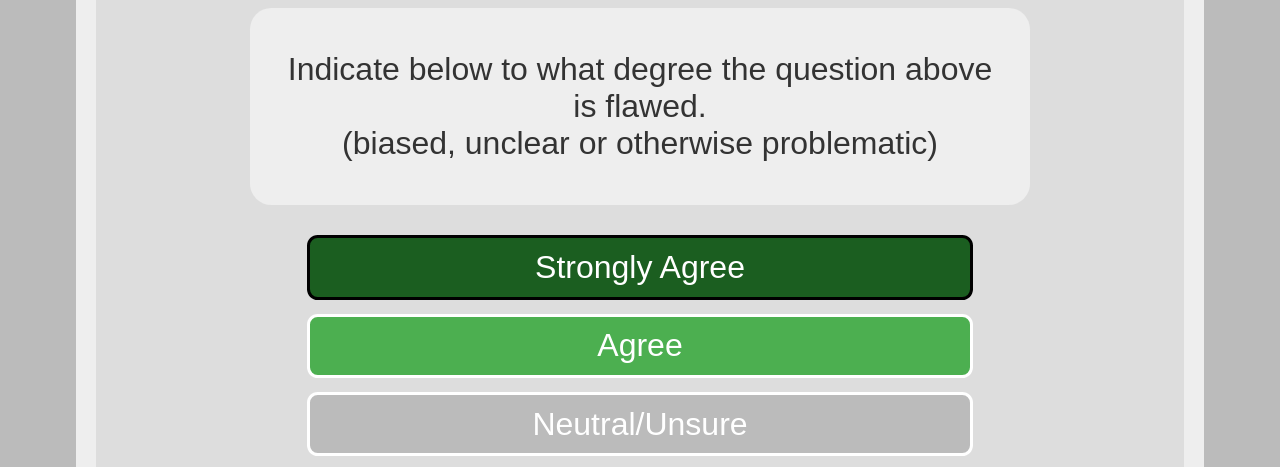
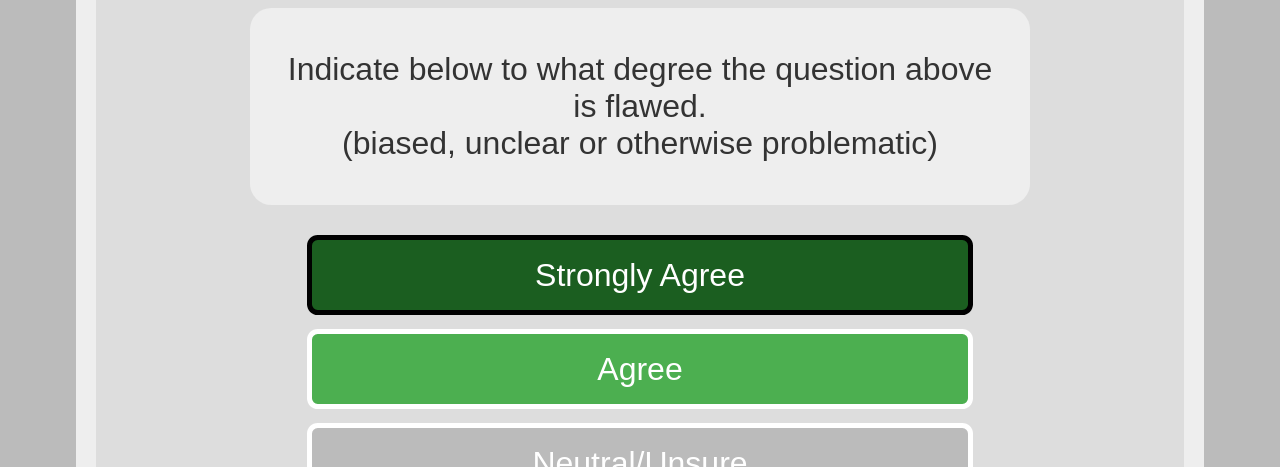
Before and after one commit to FergusDevelopmentLLC/political_fingerprint_fe, a website: page 8values_fe/public/quiz.html in a window 1280 px wide. Both pictures are taken after a click on the button "Strongly Agree". Shown: the part 322-789 px from the top of the page. Drawn offline with Linux system fonts and the light colour scheme; no server answers.

Commit message:
update styles

```diff
--- a/8values_fe/public/style.css
+++ b/8values_fe/public/style.css
@@ -70,7 +70,7 @@ img.center {
     box-sizing: border-box;
     background-color: #2196f3;
     font-family: Arial, Helvetica, sans-serif;
-    border: 3px solid #fff;
+    border: 5px solid #fff;
     border-radius: 8pt;
     color: white;
     padding: 8pt;
@@ -82,10 +82,11 @@ img.center {
     font-size: 24pt;
     margin: -2px auto;
     cursor: pointer;
+    height: 5rem;
 }
 
 .button-selected {
-    border: 3px solid #000;
+    border: 5px solid #000;
 }
 
 .small_button, .small_button_off {
@@ -103,6 +104,7 @@ img.center {
     font-size: 18pt;
     margin: -2px auto;
     cursor: pointer;
+    height: 5rem;
 }
 .small_button_off {
     background-color: #ddd;
```
